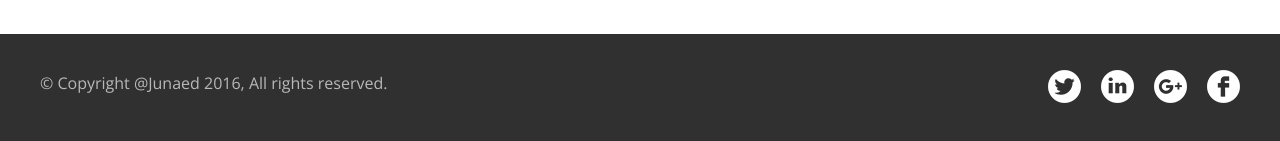
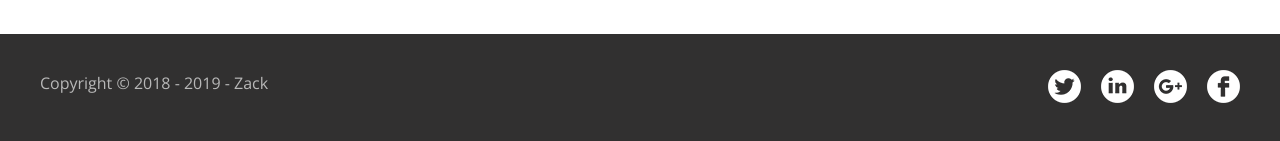
Before and after one commit to soupInnerHTML/soupinnerHTML.github.io, a plain HTML site: page coffee/index.html in a window 1280 px wide. Shown: the part 4613-4754 px from the top of the page. Drawn offline with nearby package versions, Linux system fonts and the light colour scheme.

Commit message:
Update index.html

```diff
--- a/coffee/index.html
+++ b/coffee/index.html
@@ -227,7 +227,7 @@
 
     <footer class="d-flex">
         <div class="my-auto d-flex justify-content-between container p-0">
-            <span class="fadeInLeft wow">© Copyright @Junaed 2016, All rights reserved.</span>
+            <span class="fadeInLeft wow">Copyright © 2018 - 2019 - Zack</span>
 
             <div class="social-icons mt-3 mt-xl-0 fadeInRight wow">
                 <a href="#" class='i-1 mr-3'></a>
```
